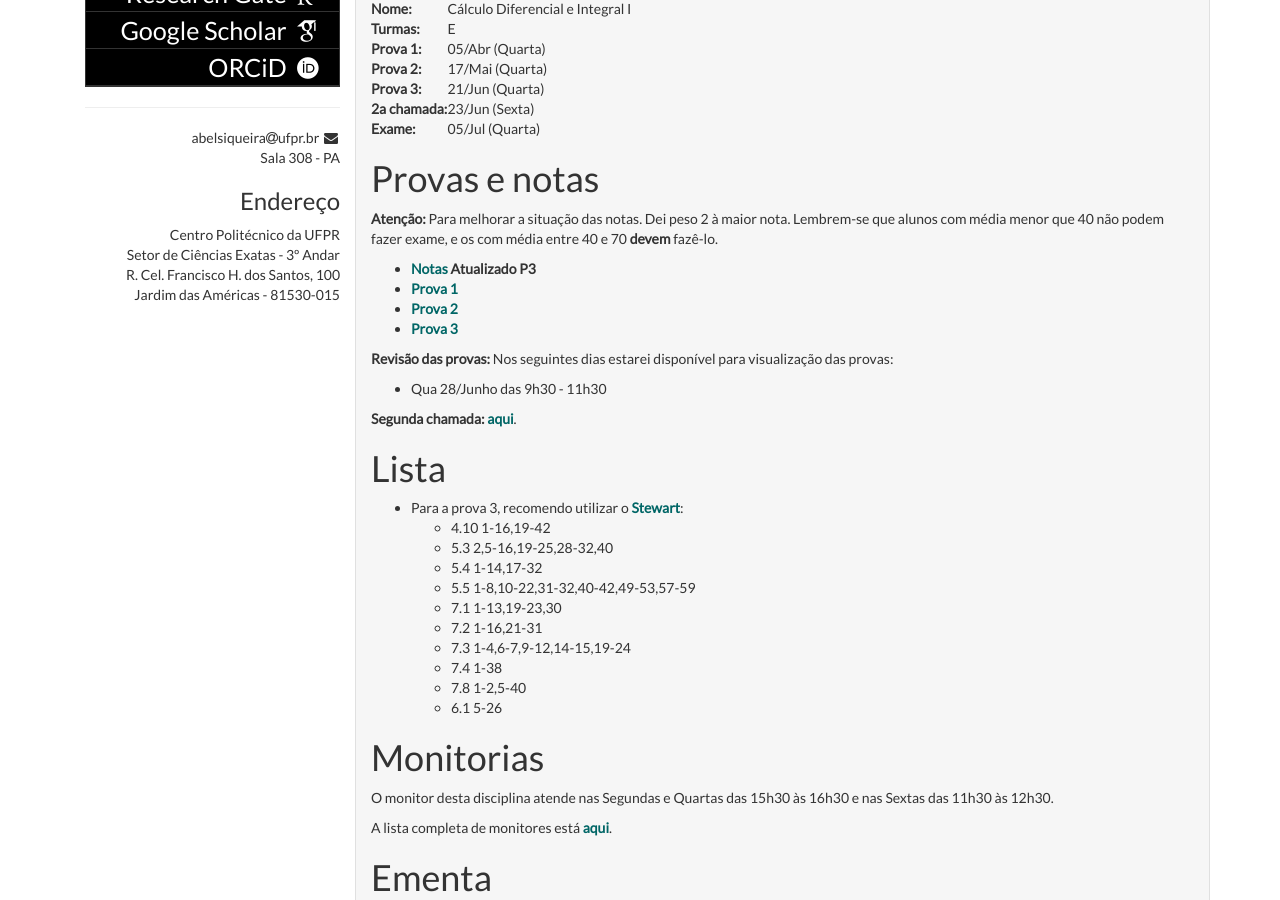
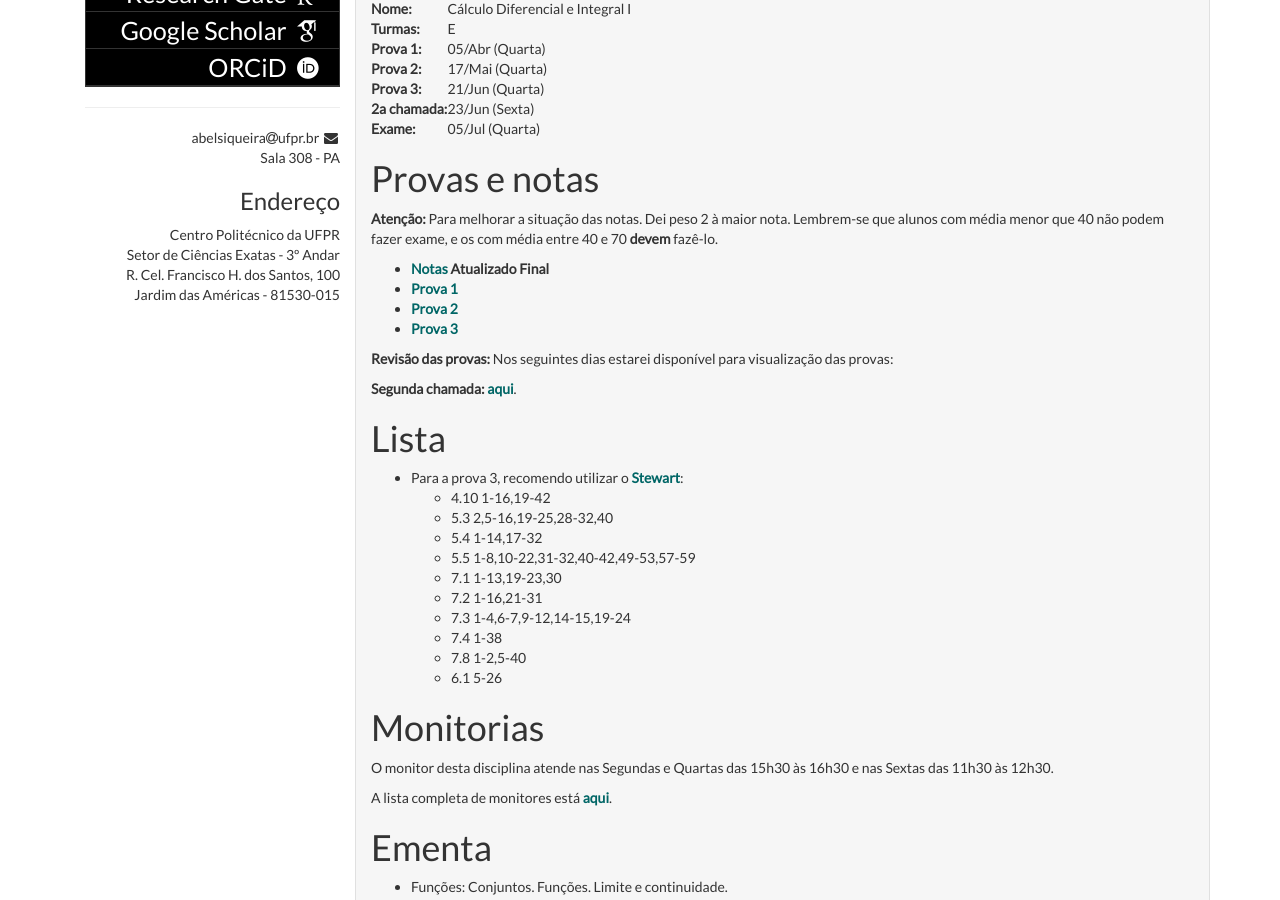
Before and after one commit to abelsiqueira/abelsiqueira.github.io-old, a Jekyll site: the page built from disciplinas/cm201-2017s1.md, in a window 1280 px wide and 900 px high, scrolled down 358 px. Built offline with Jekyll 4.4.1, drawn with Linux system fonts in a browser that asks for light colours; some web fonts are replaced; formulas are drawn with MathJax 3.

Commit message:
Notas de cm201

```diff
--- a/disciplinas/cm201-2017s1.md
+++ b/disciplinas/cm201-2017s1.md
@@ -25,15 +25,13 @@ tag:        2017s1
 Lembrem-se que alunos com média menor que 40 não podem fazer exame, e os com
 média entre 40 e 70 **devem** fazê-lo.
 
-- [Notas]({{ site.baseurl }}/disciplinas/cm201/notas-2017s1.pdf) **Atualizado P3**
+- [Notas]({{ site.baseurl }}/disciplinas/cm201/notas-2017s1.pdf) **Atualizado Final**
 - [Prova 1]({{ site.baseurl }}/disciplinas/cm201/prova1-2017s1.pdf)
 - [Prova 2]({{ site.baseurl }}/disciplinas/cm201/prova2-2017s1.pdf)
 - [Prova 3]({{ site.baseurl }}/disciplinas/cm201/prova3-2017s1.pdf)
 
 **Revisão das provas:** Nos seguintes dias estarei disponível para visualização
 das provas:
-
-- Qua 28/Junho das 9h30 - 11h30
 
 **Segunda chamada:** [aqui](http://www.mat.ufpr.br/departamento/documentos.html).
 
```
Also changed, not shown: 1 other file.
